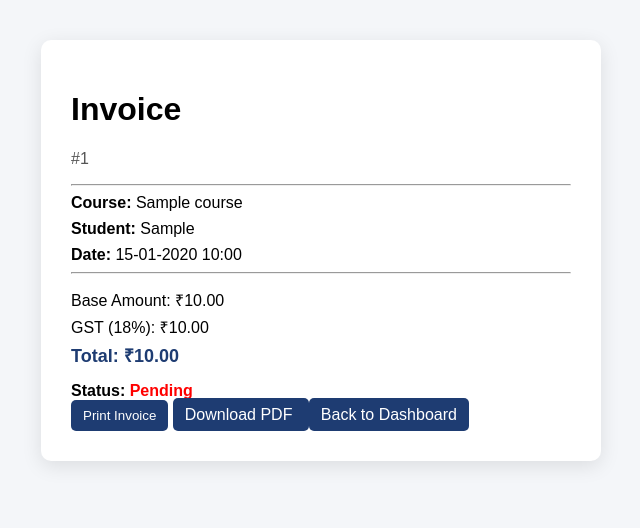
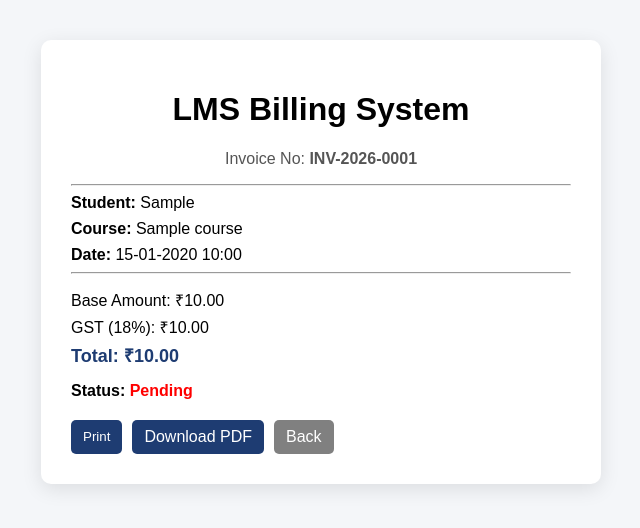
Before and after one commit to PriyaShrivastava25/LMS_Billing_System, a Django app: page /invoice/1/ in a window 1280 px wide. Shown: the top 528 px of the page, without its empty margins (319-959 px from the left). Run offline with Django 5.2, Linux system fonts and the light colour scheme; a user stored in the database is signed in; tables that the repository leaves empty hold one stand-in row (values such as "Sample post").

Commit message:
Update templates to improve UI and display messages, enrollment data and invoice details

```diff
--- a/templates/invoice_view.html
+++ b/templates/invoice_view.html
@@ -7,43 +7,57 @@
     <link rel="stylesheet" href="{% static 'css/invoice.css' %}">
 </head>
 <body>
-    <div class="invoice-container">
+
+<div class="invoice-container">
 
     <div class="invoice-box">
 
-        <h1>Invoice</h1>
-        <p class="invoice-id">#{{ invoice.id }}</p>
+        <!-- HEADER -->
+        <div class="invoice-header">
+            <h1>LMS Billing System</h1>
+            <p class="invoice-id">
+                Invoice No: <strong>INV-2026-{{ invoice.id|stringformat:"04d" }}</strong>
+            </p>
+        </div>
 
         <hr>
 
+        <!-- DETAILS -->
         <div class="invoice-details">
+            <p><strong>Student:</strong> {{ invoice.enrollment.student.first_name }}</p>
             <p><strong>Course:</strong> {{ invoice.enrollment.course.title }}</p>
-            <p><strong>Student:</strong> {{ invoice.enrollment.student.first_name }}</p>
             <p><strong>Date:</strong> {{ invoice.enrollment.enrollment_date|date:"d-m-Y H:i" }}</p>
         </div>
 
         <hr>
 
+        <!-- AMOUNT -->
         <div class="amount-box">
             <p>Base Amount: ₹{{ invoice.base_amount }}</p>
             <p>GST (18%): ₹{{ invoice.gst_amount }}</p>
             <p class="total">Total: ₹{{ invoice.total_amount }}</p>
         </div>
 
+        <!-- STATUS -->
         <div class="status">
             Status:
             <span class="{% if invoice.payment_status == 'Paid' %}paid{% else %}pending{% endif %}">
                 {{ invoice.payment_status }}
             </span>
         </div>
-        <button onclick="window.print()" class="btn">Print Invoice</button>
-        <a href="{% url 'download_invoice' invoice.id %}" class="btn">
-    Download PDF
-</a>
 
+        <!-- BUTTONS -->
+        <div class="invoice-actions">
+            <button onclick="window.print()" class="btn">Print</button>
 
-        <a href="{% url 'student_dashboard' %}" class="btn">Back to Dashboard</a>
+            <a href="{% url 'download_invoice' invoice.id %}" class="btn">
+                Download PDF
+            </a>
 
+            <a href="{% url 'student_dashboard' %}" class="btn secondary">
+                Back
+            </a>
+        </div>
 
     </div>
 
```
Also changed, not shown: templates/course_list.html (+22 -12 lines), templates/student_dashboard.html (+22 -1 lines).
